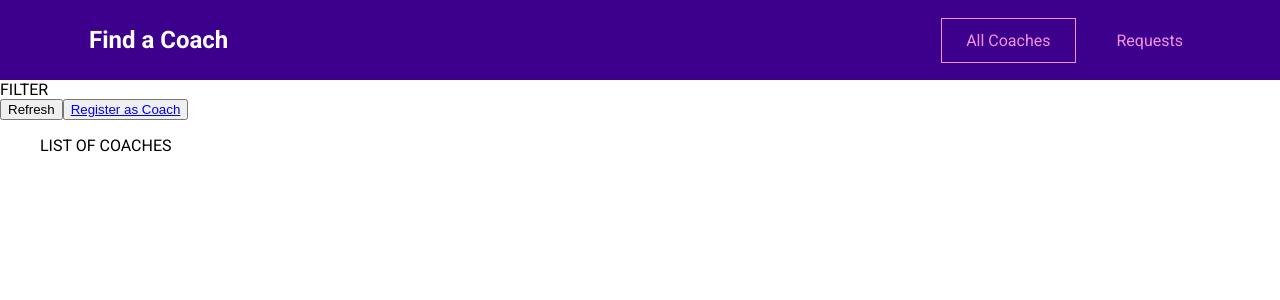
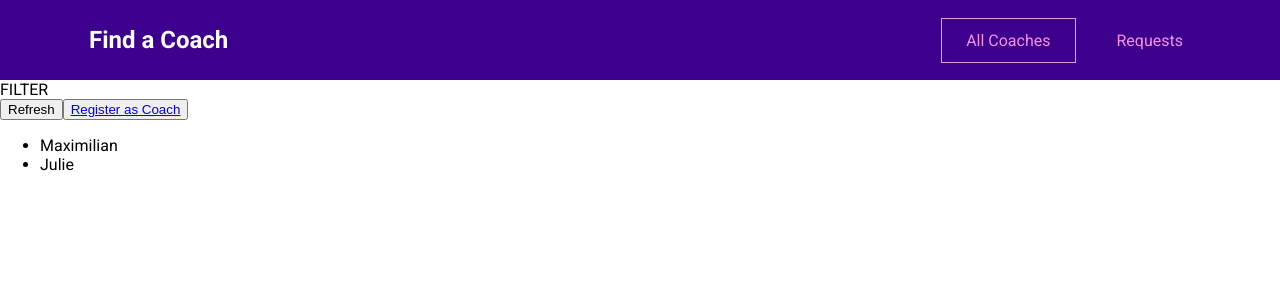
Before and after one commit to PfMartin/Find-a-Coach, a Vue app: page /coaches in a window 1280 px wide. Shown: the top 300 px of the page. Built offline with nearby package versions, Linux system fonts and the light colour scheme.

Commit message:
Created the store and wired up getters for the CoachesList component

```diff
--- a/src/main.js
+++ b/src/main.js
@@ -1,10 +1,12 @@
 import { createApp } from 'vue';
 
 import router from './router.js';
+import store from './store/index.js';
 import App from './App.vue';
 
 const app = createApp(App);
 
 app.use(router);
+app.use(store);
 
 app.mount('#app');
--- a/src/pages/coaches/CoachesList.vue
+++ b/src/pages/coaches/CoachesList.vue
@@ -7,14 +7,26 @@
         <router-link to="/register">Register as Coach</router-link>
       </button>
     </div>
-    <ul>
-      LIST OF COACHES
+    <ul v-if="hasCoaches">
+      <li v-for="coach in filteredCoaches" :key="coach.id">
+        {{ coach.firstName }}
+      </li>
     </ul>
+    <h3 v-else>No coaches found...</h3>
   </section>
 </template>
 
 <script>
-export default {};
+export default {
+  computed: {
+    filteredCoaches() {
+      return this.$store.getters['coaches/coaches'];
+    },
+    hasCoaches() {
+      return this.$store.getters['coaches/hasCoaches'];
+    },
+  },
+};
 </script>
 
 <style lang="css" scoped></style>
--- /dev/null
+++ b/src/store/index.js
@@ -0,0 +1,11 @@
+import { createStore } from 'vuex';
+
+import coachesModule from './modules/coaches/index.js';
+
+const store = createStore({
+  modules: {
+    coaches: coachesModule,
+  },
+});
+
+export default store;
--- /dev/null
+++ b/src/store/modules/coaches/actions.js
@@ -0,0 +1 @@
+export default {};
--- /dev/null
+++ b/src/store/modules/coaches/getters.js
@@ -0,0 +1,8 @@
+export default {
+  coaches(state) {
+    return state.coaches;
+  },
+  hasCoaches(state) {
+    return state.coaches && state.coaches.length > 0;
+  },
+};
--- /dev/null
+++ b/src/store/modules/coaches/index.js
@@ -0,0 +1,34 @@
+import mutations from './mutations.js';
+import actions from './actions.js';
+import getters from './getters.js';
+
+export default {
+  namespaced: true,
+  state() {
+    return {
+      coaches: [
+        {
+          id: 'c1',
+          firstName: 'Maximilian',
+          lastName: 'Schwarzmüller',
+          areas: ['frontend', 'backend', 'career'],
+          description:
+            "I'm Maximilian and I've worked as a freelance web developer for years. Let me help you become a developer as well!",
+          hourlyRate: 30,
+        },
+        {
+          id: 'c2',
+          firstName: 'Julie',
+          lastName: 'Jones',
+          areas: ['frontend', 'career'],
+          description:
+            'I am Julie and as a senior developer in a big tech company, I can help you get your first job or progress in your current role.',
+          hourlyRate: 30,
+        },
+      ],
+    };
+  },
+  mutations,
+  actions,
+  getters,
+};
--- /dev/null
+++ b/src/store/modules/coaches/mutations.js
@@ -0,0 +1 @@
+export default {};
```
Also changed, not shown: src/store/modules/requests/actions.js (added), src/store/modules/requests/getters.js (added), src/store/modules/requests/index.js (added), src/store/modules/requests/mutations.js (added).
